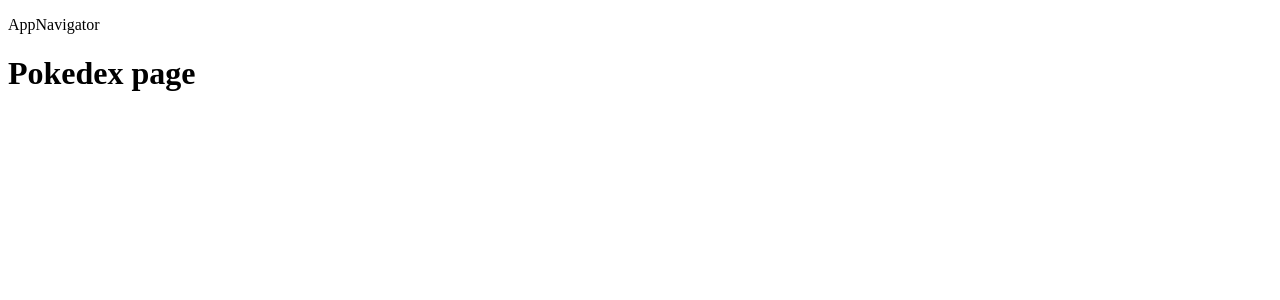
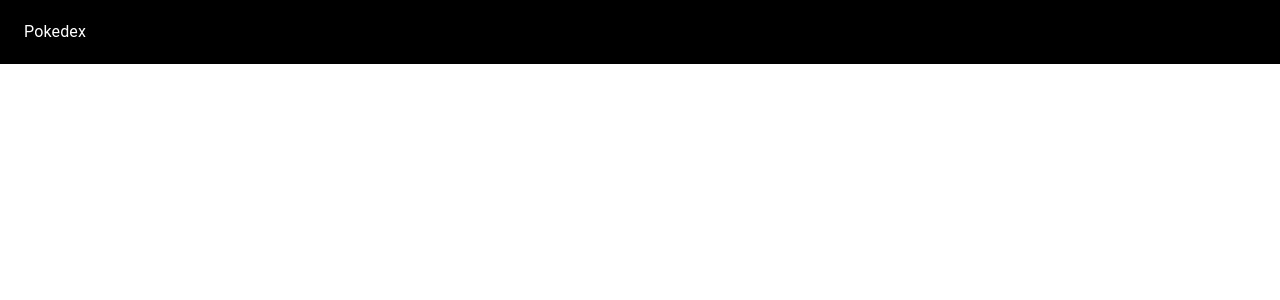
Before and after one commit to shadmanhere/pokedex, a React (Create React App) app: page / in a window 1280 px wide. Shown: the top 300 px of the page. Built offline with nearby package versions, Linux system fonts and the light colour scheme.

Commit message:
mui AppBar addded

```diff
--- a/package.json
+++ b/package.json
@@ -3,6 +3,11 @@
   "version": "0.1.0",
   "private": true,
   "dependencies": {
+    "@emotion/react": "^11.7.1",
+    "@emotion/styled": "^11.6.0",
+    "@mui/icons-material": "^5.2.1",
+    "@mui/material": "^5.2.3",
+    "@mui/styles": "^5.2.3",
     "@testing-library/jest-dom": "^5.16.1",
     "@testing-library/react": "^11.2.7",
     "@testing-library/user-event": "^12.8.3",
--- a/src/components/AppNavigator.js
+++ b/src/components/AppNavigator.js
@@ -1,10 +1,33 @@
+import { AppBar, Toolbar, Typography } from '@mui/material'
 import React from 'react'
+import { makeStyles } from '@mui/styles';
+import { Link } from 'react-router-dom'
+
+const useStyles = makeStyles((theme) => ({
+    appBar: {
+        backgroundColor: 'black !important',
+    },
+    link: {
+        textDecoration: 'none',
+    },
+    title: {
+        cursor:'pointer',
+        color: 'white',
+    }
+}))
 
 function AppNavigator() {
+
+    const classes = useStyles()
+
     return (
-        <div>
-            <p>AppNavigator</p>
-        </div>
+        <AppBar className={classes.appBar} position="fixed" variant="h6">
+            <Toolbar>
+                <Link to="/" className={classes.link}>
+                    <Typography className={classes.title}>Pokedex</Typography>
+                </Link>
+            </Toolbar>
+        </AppBar>
     )
 }
 
```
Also changed, not shown: 1 other file (tests, documents, lock files or other folders).
